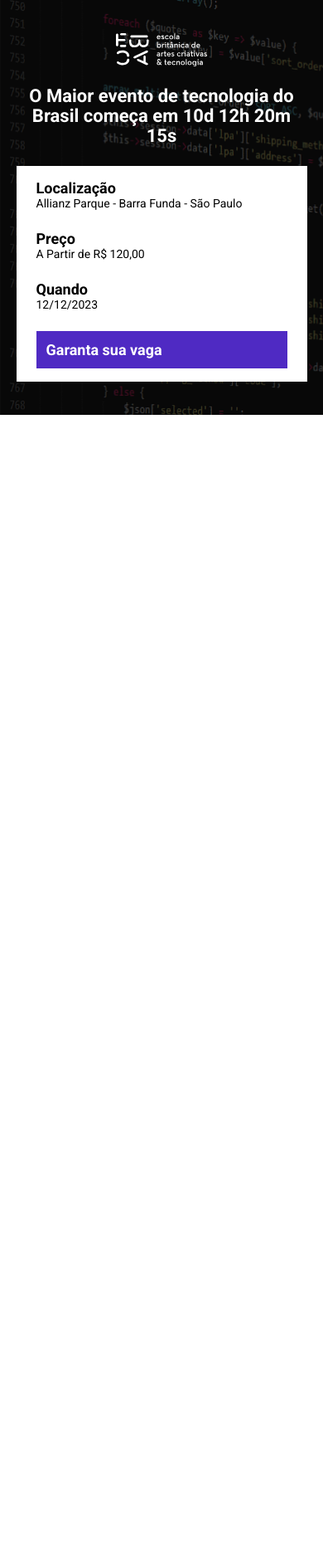
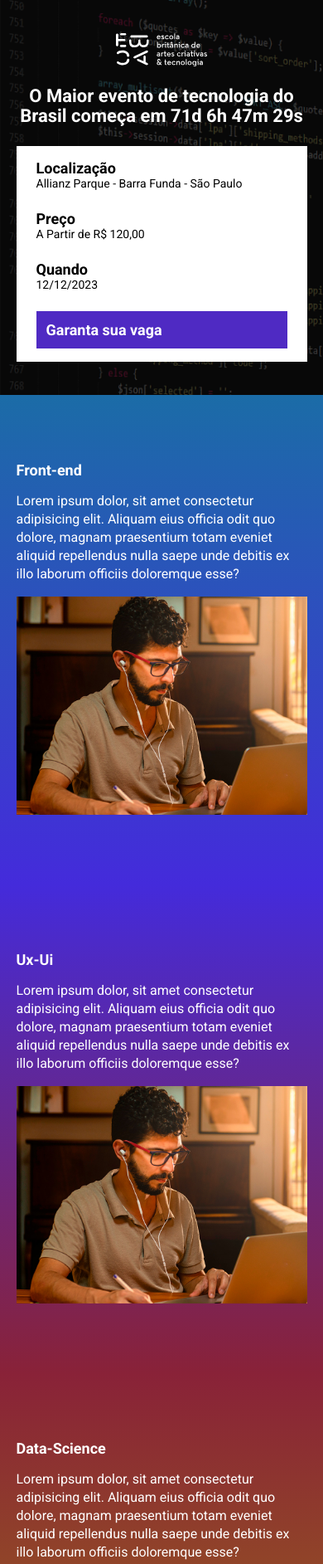
Before and after one commit to ViniciuMota/ebac_tech_talks, a website built with Parcel: page src/index.html in a window 390 px wide. Shown: the top 1885 px of the page at 83% size. Before the commit the page ends 844 px from the top, so only its background shows below. Built offline with nearby package versions, Linux system fonts and the light colour scheme.

Commit message:
Criando a contagem regressiva

```diff
--- a/package.json
+++ b/package.json
@@ -2,8 +2,8 @@
   "name": "modulo_22_landingpage",
   "version": "1.0.0",
   "description": "",
-  "main": "index.js",
   "scripts": {
+    "build": "parcel build src/index.html",
     "dev": "parcel src/index.html src/styles/main.scss src/scripts/main.js",
     "test": "echo \"Error: no test specified\" && exit 1"
   },
--- a/src/index.html
+++ b/src/index.html
@@ -8,6 +8,7 @@
     <link rel="preconnect" href="https://fonts.googleapis.com">
     <link rel="preconnect" href="https://fonts.gstatic.com" crossorigin>
     <link href="https://fonts.googleapis.com/css2?family=Roboto:wght@400;700&display=swap" rel="stylesheet">
+    <link rel="stylesheet" href="https://unpkg.com/aos@next/dist/aos.css" />
 
     <link rel="stylesheet" href="./styles/main.scss">
 </head>
@@ -17,7 +18,7 @@
         <div class="container">
             <img class="hero__logo" src="./images/ebac_logo.svg" alt="">
             <p class="hero__text">
-                O Maior evento de tecnologia do Brasil começa em 10d 12h 20m 15s
+                O Maior evento de tecnologia do Brasil começa em <span id="contador"></span>
             </p>
             <div class="infos-bar">
                 <ul class="infos-bar__infos">
@@ -40,6 +41,60 @@
             </div>
         </div>
     </header>
+
+    <section class="event event--frontend">
+        <div class="container" data-aos="fade-right">
+            <div class="event__details">
+                <h2 class="event__details__title">Front-end</h2>
+                <p class="event__details__description">
+                    Lorem ipsum dolor, sit amet consectetur adipisicing elit. Aliquam eius officia odit quo dolore,
+                    magnam praesentium totam eveniet aliquid repellendus nulla saepe unde debitis ex illo laborum
+                    officiis doloremque esse?
+                </p>
+            </div>
+            <img class="event__image" src="./images/frontend.png" alt="">
+        </div>
+    </section>
+    <section class="event event--ux-ui event--image-left">
+        <div class="container" data-aos="fade-left">
+            <div class="event__details">
+                <h2 class="event__details__title">Ux-Ui</h2>
+                <p class="event__details__description">
+                    Lorem ipsum dolor, sit amet consectetur adipisicing elit. Aliquam eius officia odit quo dolore,
+                    magnam praesentium totam eveniet aliquid repellendus nulla saepe unde debitis ex illo laborum
+                    officiis doloremque esse?
+                </p>
+            </div>
+            <img class="event__image" src="./images/frontend.png" alt="">
+        </div>
+    </section>
+    <section class="event event--data-science">
+        <div class="container" data-aos="fade-right">
+            <div class="event__details">
+                <h2 class="event__details__title">Data-Science</h2>
+                <p class="event__details__description">
+                    Lorem ipsum dolor, sit amet consectetur adipisicing elit. Aliquam eius officia odit quo dolore,
+                    magnam praesentium totam eveniet aliquid repellendus nulla saepe unde debitis ex illo laborum
+                    officiis doloremque esse?
+                </p>
+            </div>
+            <img class="event__image" src="./images/frontend.png" alt="">
+        </div>
+    </section>
+    <section class="event event--backend event--image-left">
+        <div class="container" data-aos="fade-left">
+            <div class="event__details">
+                <h2 class="event__details__title">Backend</h2>
+                <p class="event__details__description">
+                    Lorem ipsum dolor, sit amet consectetur adipisicing elit. Aliquam eius officia odit quo dolore,
+                    magnam praesentium totam eveniet aliquid repellendus nulla saepe unde debitis ex illo laborum
+                    officiis doloremque esse?
+                </p>
+            </div>
+            <img class="event__image" src="./images/frontend.png" alt="">
+        </div>
+    </section>
+    <script src="https://unpkg.com/aos@next/dist/aos.js"></script>
     <script src="./scripts/main.js"></script>
 </body>
 
--- a/src/scripts/main.js
+++ b/src/scripts/main.js
@@ -0,0 +1,27 @@
+AOS.init();
+
+const dataDoEvento = new Date("Dec 12 2023 19:00:00");
+const timeStampDoEvento = dataDoEvento.getTime();
+
+const contaAsHoras = setInterval(function () {
+    const agora = new Date();
+    const timeStampAgora = agora.getTime();
+
+    const distanciaAteEvento = timeStampDoEvento - timeStampAgora;
+
+    const diaEmMs = 1000 * 60 * 60 * 24
+    const horaEmMs = 1000 * 60 * 60
+    const minutoEmMs = 1000 * 60
+
+    const diasAteEvento = Math.floor(distanciaAteEvento / (diaEmMs));
+    const horasAteEvento = Math.floor((distanciaAteEvento % (diaEmMs)) / (horaEmMs));
+    const minutosAteEvento = Math.floor((distanciaAteEvento % horaEmMs) / minutoEmMs);
+    const seguntosAteEvento = Math.floor((distanciaAteEvento % minutoEmMs) / 1000)
+
+    document.getElementById('contador').innerHTML = `${diasAteEvento}d ${horasAteEvento}h ${minutosAteEvento}m ${seguntosAteEvento}s`
+
+    if (distanciaAteEvento < 0) {
+        clearInterval(contaAsHoras);
+        document.getElementById('contador').innerHTML = "Evento Expirado"
+    }
+}, 1000)
--- /dev/null
+++ b/src/styles/_event.scss
@@ -0,0 +1,64 @@
+@use 'variables';
+
+.event {
+    padding: 80px 0;
+
+    &--frontend {
+        background-image: linear-gradient(variables.$blue1, variables.$blue2);
+    }
+
+    &--ux-ui {
+        background-image: linear-gradient(variables.$blue2, variables.$pink);
+    }
+
+    &--data-science {
+        background-image: linear-gradient(variables.$pink, variables.$Yellow);
+    }
+
+    &--backend {
+        background-image: linear-gradient(variables.$Yellow, variables.$pink);
+    }
+
+    &--image-left {
+        .container {
+            flex-direction: row-reverse;
+        }
+    }
+
+    .container {
+        display: flex;
+        gap: 40px;
+    }
+
+    &__image {
+        max-width: 360px;
+    }
+
+    &__details {
+
+        &__title {
+            font-size: 18px;
+            font-weight: bold;
+            margin-bottom: 16px;
+        }
+
+        &__description {
+            line-height: 22px;
+        }
+    }
+
+    @media (max-width:640px) {
+        .container {
+            display: block;
+        }
+
+        &__image {
+            width: 100%;
+        }
+
+        &__details {
+            margin-right: 0;
+            margin-bottom: 16px;
+        }
+    }
+}
--- /dev/null
+++ b/src/styles/_variables.scss
@@ -0,0 +1,8 @@
+$textColor: #fff;
+$secondaryTextColor: #000;
+$button: #4F2AC3;
+
+$blue1: #1B6CA7;
+$blue2: #442BDB;
+$pink: #892238;
+$Yellow: #9C7910;
--- a/src/styles/components/_buttons.scss
+++ b/src/styles/components/_buttons.scss
@@ -1,3 +1,5 @@
+@use '../variables';
+
 .button {
     padding: 12px;
     font-size: 18px;
@@ -8,7 +10,7 @@
 
     &--primario {
         color: #fff;
-        background-color: #4F2AC3;
+        background-color: variables.$button;
     }
 
     @media (max-width: 640px) {
--- a/src/styles/components/_infos-bar.scss
+++ b/src/styles/components/_infos-bar.scss
@@ -1,3 +1,5 @@
+@use '../variables';
+
 .infos-bar {
     padding: 16px 24px;
     background-color: #fff;
@@ -10,7 +12,7 @@
 
         &__item {
             font-size: 14px;
-            color: #000;
+            color: variables.$secondaryTextColor;
 
             b {
                 color: #000;
--- a/src/styles/main.scss
+++ b/src/styles/main.scss
@@ -1,13 +1,15 @@
-@use './hero';
-@use './components/infos-bar';
-@use './components/buttons';
+@use 'hero';
+@use 'components/infos-bar';
+@use 'components/buttons';
+@use 'event';
+@use 'variables';
 
 * {
     margin: 0;
     padding: 0;
     box-sizing: border-box;
     font-family: 'Roboto', sans-serif;
-    color: #fff;
+    color: variables.$textColor;
     list-style: none;
 }
 
```
